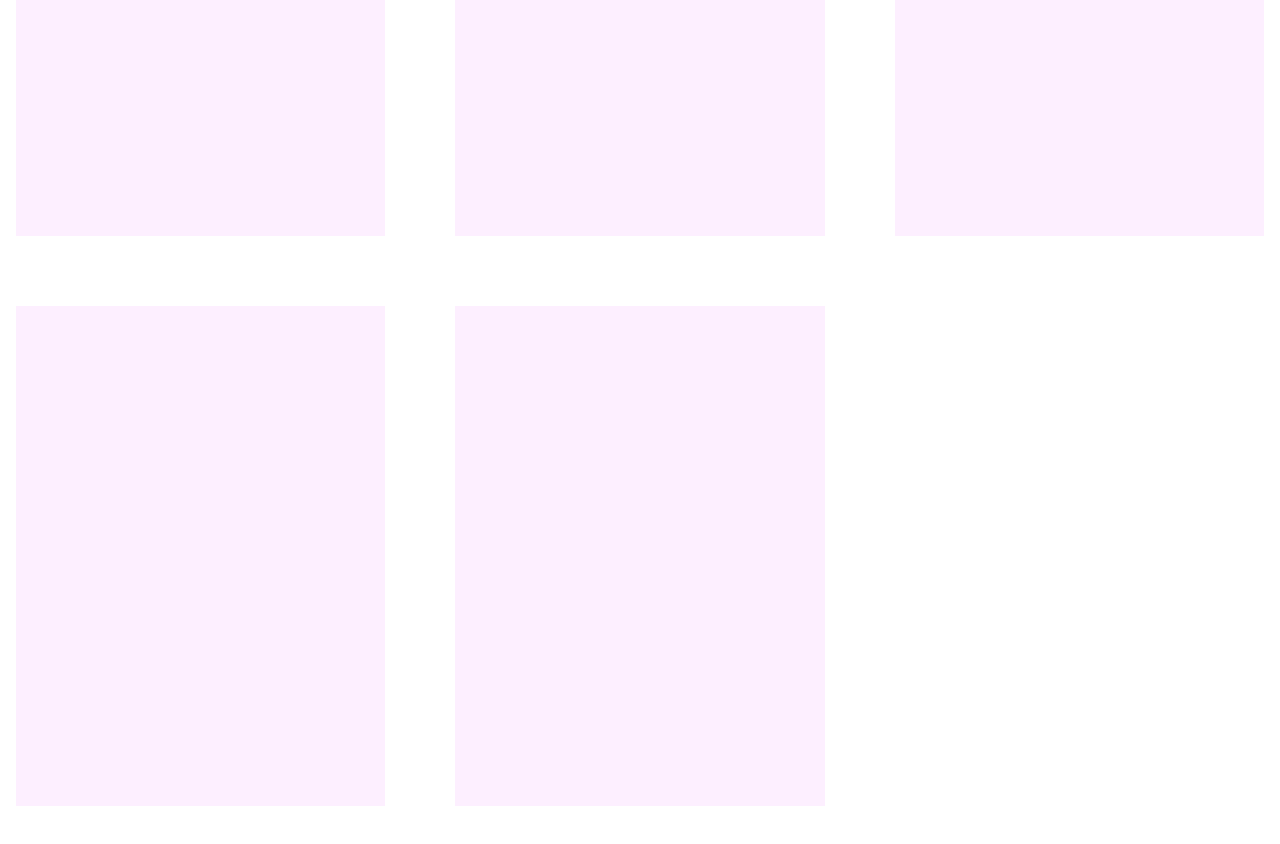
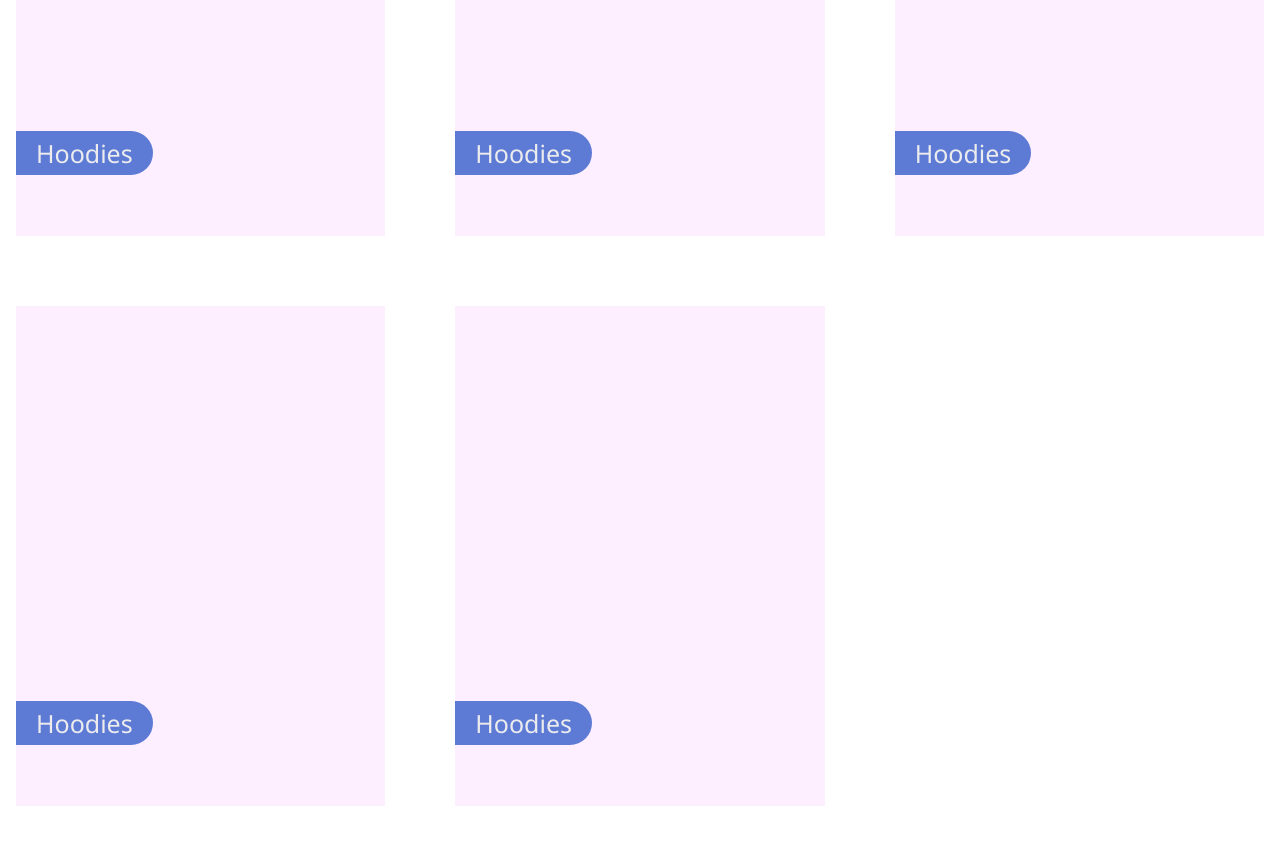
Before and after one commit to DavidGD616/sanimals-store, a React (Create React App) app: page / in a window 1280 px wide. Shown: the part 1360-2204 px from the top of the page. Built offline with nearby package versions, Linux system fonts and the light colour scheme.

Commit message:
Collections Tag

```diff
--- a/src/components/CollectionsContainer.js
+++ b/src/components/CollectionsContainer.js
@@ -1,7 +1,9 @@
+import { CollectionTag } from "./CollectionsTag";
+
 function CollectionsContainer () {
     return (
         <div className="collections__collectionContainer">
-
+            <CollectionTag />
         </div>
     )
 }
--- /dev/null
+++ b/src/components/CollectionsTag.js
@@ -0,0 +1,9 @@
+function CollectionTag () {
+    return (
+        <label className="collections__collectionContainer--tag">
+            Hoodies
+        </label>
+    );
+}
+
+export { CollectionTag };
--- a/src/containers/Collections.js
+++ b/src/containers/Collections.js
@@ -1,5 +1,6 @@
 import { CollectionsGridContainer } from "../components/CollectionsGridContainer";
 import { CollectionsContainer } from "../components/CollectionsContainer";
+// import { CollectionTag } from "../components/CollectionsTag";
 
 function Collections () {
     return (
--- a/src/styles/Collections.scss
+++ b/src/styles/Collections.scss
@@ -17,5 +17,15 @@
         height: 500px;
         width: auto;
         background: $purpleContainer;
+        &--tag {
+            background: $blue;
+            border-radius: 0px 50px 50px 0px;
+            color: $white;
+            font-size: 25px;
+            padding: 5px 20px 5px;
+            position: relative;
+            left: 0;
+            top: 80%;
+        }
     }
 }
```
